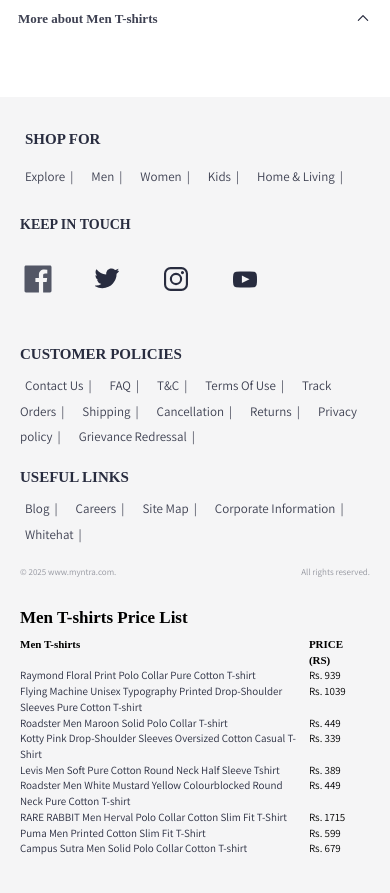
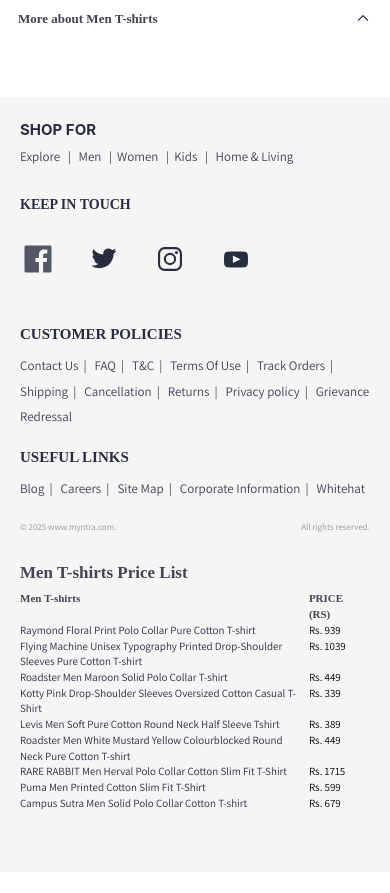
Before and after one commit to athiradas333/myntra_clone, a plain HTML site: page index.html in a window 390 px wide. Shown: the part 1148-2041 px from the top of the page. After the commit the page ends 2020 px from the top, so only its background shows below. Drawn offline with Linux system fonts and the light colour scheme; a web font is replaced by a local one.

Commit message:
updations in mobile view

```diff
--- a/stylemobile.css
+++ b/stylemobile.css
@@ -616,8 +616,9 @@
     }
 
     .mb-foot-useful-links-shop-section>a {
-        margin: 10px 5px;
+        /* margin: 10px 5px; */
         color: #3e4152;
+            font-family: Assistant, -apple-system, BlinkMacSystemFont, "Segoe UI", Roboto, Helvetica, Arial, sans-serif;
     }
 
 
@@ -633,14 +634,29 @@
         font-size: 13px;
         text-align: left;
         line-height: 1.7;
+            font-family: Assistant, -apple-system, BlinkMacSystemFont, "Segoe UI", Roboto, Helvetica, Arial, sans-serif;
     }
 
 
     .mb-foot-useful-links-shop-section>a::after {
+         margin: 10px 5px;
         content: "|";
         color: #3e4152;
-        margin: 10px 5px;
+
     }
+
+   .mb-foot-useful-links-shop-section>a:last-child:after {
+    content: "";
+}
+
+    body > div.mobile-view > div > div.mb-footer-section > div.mb-footer-price-container-section > div > h4{
+        color:rgb(66,69,83);
+    }
+
+
+
+
+
 
     .mb-foot-social-keep-section {
         display: block;
@@ -817,12 +833,11 @@
         font-weight: 700;
         margin-left: 5px;
     }
+    body > div.mobile-view > div > div.mb-footer-section > div.mb-footer-price-container-section > div > table > thead > tr > th:nth-child(1){
+        color:rgb(66,69,83);
+    }
 
-
-
-
-
-
-
-
-}
+    body > div.mobile-view > div > div.mb-footer-section > div.mb-footer-price-container-section > div > table > thead > tr > th:nth-child(2){
+         color:rgb(66,69,83);
+    }
+    }
```
Also changed, not shown: index.html (+12 -21 lines).
